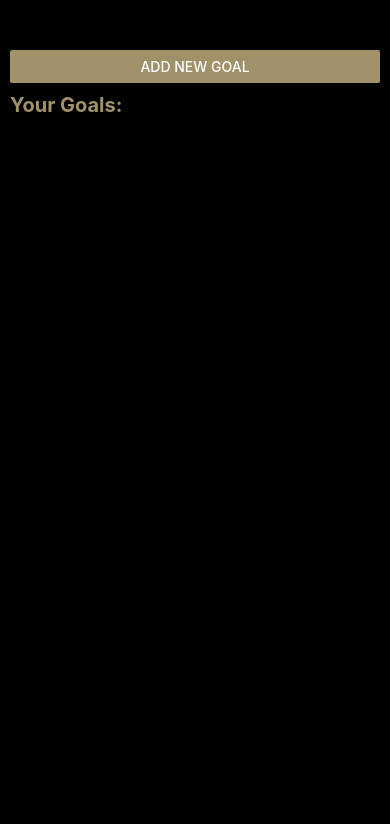
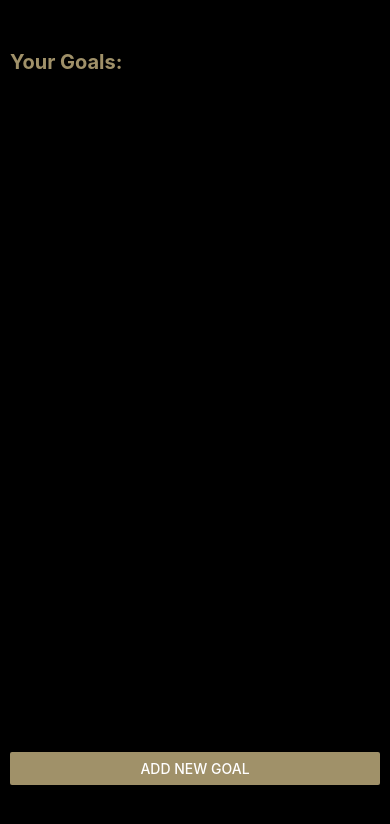
Before and after one commit to KhanMarufHossain/GoalSetter, a React Native app: screen / in a window 390 px wide. Shown: the top 824 px of the page. Built offline with nearby package versions, Linux system fonts and the light colour scheme.

Commit message:
Changed the front page structure

```diff
--- a/App.js
+++ b/App.js
@@ -9,7 +9,10 @@ export default function App() {
 
   return (
     <View style={styles.mainContainer}>
-
+      <View style={styles.goalsContainer}>
+        <Text style={styles.yourGoals}>Your Goals:</Text>
+        <GoalItem courseGoals={courseGoals} setCourseGoals={setCourseGoals} />
+      </View>
       <View style={styles.header}>
         <Button
           title="Add New Goal"
@@ -17,13 +20,6 @@ export default function App() {
           color="rgb(160, 145, 105)"
         />
       </View>
-
-
-      <View style={styles.goalsContainer}>
-        <Text style={styles.yourGoals}>Your Goals:</Text>
-        <GoalItem courseGoals={courseGoals} setCourseGoals={setCourseGoals} />
-      </View>
-
 
       <Modal visible={modalIsVisible} animationType="slide">
         <View style={styles.modalContainer}>
@@ -47,10 +43,12 @@ const styles = StyleSheet.create({
     paddingTop: 50,
     paddingHorizontal: 10,
     paddingBottom: 10,
+    flex: 1,
   },
   goalsContainer: {
-    flex: 1,  // Takes all remaining space
+    flex: 8,
     paddingHorizontal: 10,
+    paddingTop: 50,
   },
   yourGoals: {
     color: "rgb(160, 145, 105)",
```
